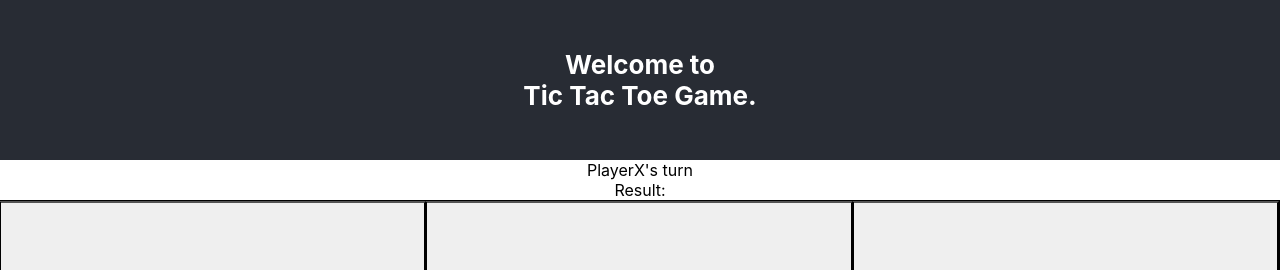
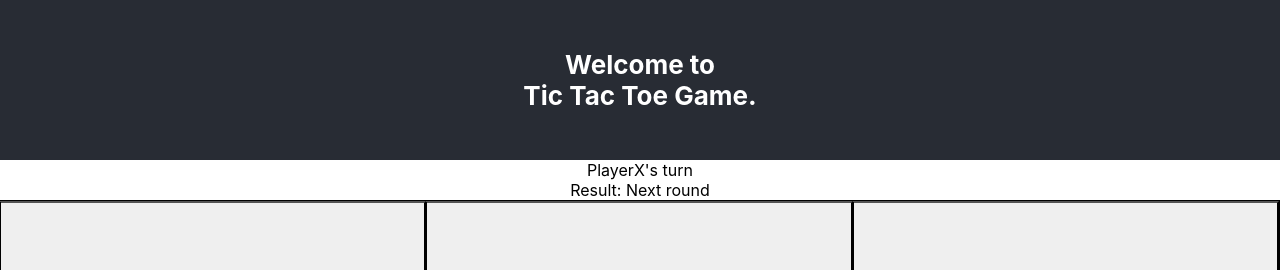
Before and after one commit to robertamangiapane/React-Tic-Tac-Toe-Game, a React (Create React App) app: page / in a window 1280 px wide. Both pictures are taken after a click on the button "Start a new game". Shown: the top 270 px of the page. Built offline with nearby package versions, Linux system fonts and the light colour scheme.

Commit message:
player cannot claim field if the game is over

```diff
--- a/src/components/board.jsx
+++ b/src/components/board.jsx
@@ -11,17 +11,16 @@ class Board extends Component {
       fields: this.props.game.board.fields,
       turn: this.props.game.turn,
       result: this.props.game.result,
-      // rows_columns: "",
-      // gameover : "",
       claimField : this.claimField.bind(this),
     }
   }
 
   claimField(item){
-    this.state.game.claim_field(item)
-    this.setState({fields: this.props.game.board.fields, turn: this.props.game.turn, result: this.props.game.result})
-    console.log(this.props.game.turn)
-
+    console.log(this.state.result)
+    if (this.state.result === "Next round") {
+      this.state.game.claim_field(item)
+      this.setState({fields: this.props.game.board.fields, turn: this.props.game.turn, result: this.props.game.result})
+    }
   }
 
   render(){
--- a/src/components/turn.jsx
+++ b/src/components/turn.jsx
@@ -19,7 +19,6 @@ class Turn extends Component {
     return(
       <div>
       Player{this.state.turn}'s turn
-      {console.log(this.state.turn)}
       </div>
     )
   }
--- a/src/gameClass.js
+++ b/src/gameClass.js
@@ -6,7 +6,7 @@ export default function GameClass(){
   this.playerO = ""
   this.board = ""
   this.turn = ""
-  this.result = ""
+  this.result = "Next round"
 }
 
 GameClass.prototype.start_game = function(){
@@ -23,9 +23,6 @@ GameClass.prototype.claim_field = function(index){
   } else {
     this.result = this.board.claim_field(this.turn, index)
   }
-  console.log(this.board.fields)
-  console.log(this.result)
-  console.log(this.turn)
   return this.result
 }
 
```
